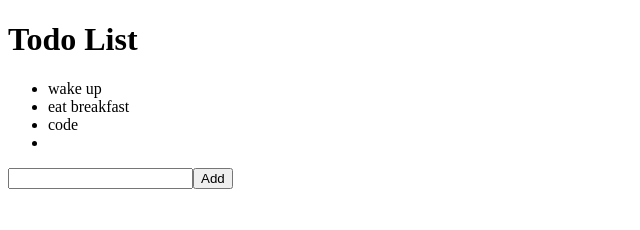
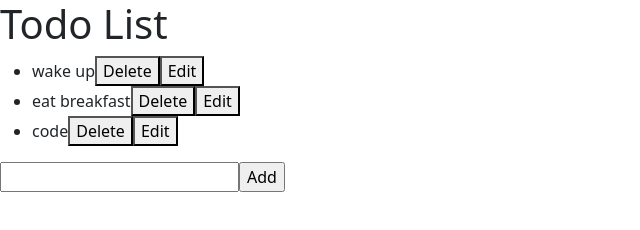
Before and after one commit to Suha-AlHumaid/W02D04, a plain HTML site: page index.html in a window 1280 px wide. Shown: the whole page, without its empty margins (0-640 px from the left). Drawn offline with nearby package versions, Linux system fonts and the light colour scheme.

Commit message:
delete btns

```diff
--- a/index.html
+++ b/index.html
@@ -5,6 +5,7 @@
     <meta http-equiv="X-UA-Compatible" content="IE=edge">
     <meta name="viewport" content="width=device-width, initial-scale=1.0">
     <title>To Do List</title>
+    <link href="https://cdn.jsdelivr.net/npm/bootstrap@5.1.3/dist/css/bootstrap.min.css" rel="stylesheet" integrity="sha384-1BmE4kWBq78iYhFldvKuhfTAU6auU8tT94WrHftjDbrCEXSU1oBoqyl2QvZ6jIW3" crossorigin="anonymous">
 </head>
 <body>
 
--- a/main.js
+++ b/main.js
@@ -1,51 +1,52 @@
 //1,2
 const body = document.querySelector("body"); //to select the body
 const header1 = document.createElement("h1"); //create h1 (header)
-header1.innerHTML =" Todo List"; //add content in h1
+header1.innerHTML = " Todo List"; //add content in h1
 const uList = document.createElement("ul"); // create an unorder list
 uList.id = "uList";
-
 
 body.append(header1); //to append in body parent.append(element)
 body.append(uList);
 
-//3
+const toDos = ["wake up", "eat breakfast", "code"];
 
-const toDos = ["wake up","eat breakfast", "code"];
-
-
-
-//4
+//3--4
 const randerList = () => {
   const liElements = document.querySelector("#uList");
-toDos.forEach((elem) => {
+  liElements.innerHTML = "";
+  toDos.forEach((elem,i) => {
     const liList = document.createElement("li");
-liList.innerHTML= elem;
+    liList.innerHTML = elem;
     liElements.append(liList);
+    //delete btns
+    const deleteBtn = document.createElement("button")
+    deleteBtn.innerHTML="Delete";
+    deleteBtn.id=i;
+    liList.append(deleteBtn);
+    //edit btns
+    const editBtn = document.createElement("button")
+    editBtn.innerHTML="Edit";
+    editBtn.id=i;
+    liList.append(editBtn);
   });
   // for (let i =0 ;i<toDos.length;i++ ) {
   //     const liList = document.createElement("li");
   //     liList.innerHTML= toDos[i];
   //     liElements.append(liList);
   // }
-}
+};
 randerList();
 
 //5
 const addToList = () => {
-    // console.log("hi!");
-const textValue = document.querySelector("#text1").value;
-console.log(textValue);
+  const textField= document.querySelector("#textField")
+  let textValue = textField.value;
   toDos.push(textValue);
-const liElements = document.querySelector("#uList");
-const liList = document.createElement("li");
-liList.innerHTML= textValue;
-liElements.append(liList);
-
-}
+  randerList();
+};
 
 const text1 = document.createElement("INPUT");
-text1.id = "text1"
+text1.id = "textField";
 text1.setAttribute("type", "text");
 body.append(text1);
 const btn1 = document.createElement("INPUT");
@@ -53,11 +54,11 @@ btn1.setAttribute("type", "button");
 btn1.setAttribute("value", "Add");
 
 body.append(btn1);
+btn1.addEventListener("click", addToList);
 
-btn1.addEventListener("click",addToList);
 
-addToList();
+//6 Delete
 
 
 
-//
+//7
```
Lines whose indentation alone changed are shown as unchanged.
